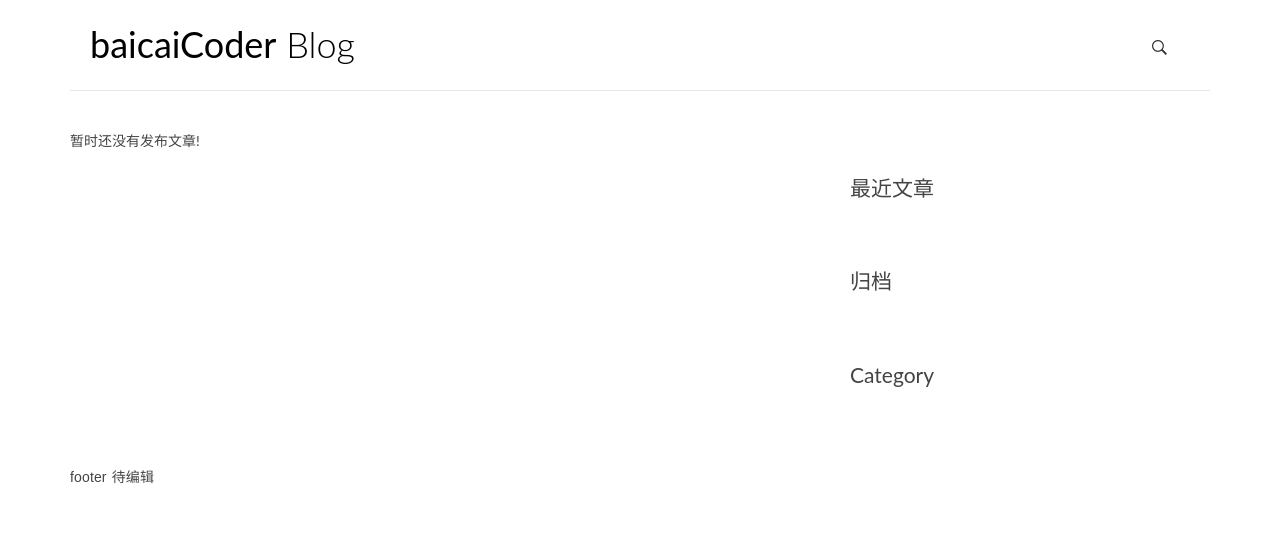
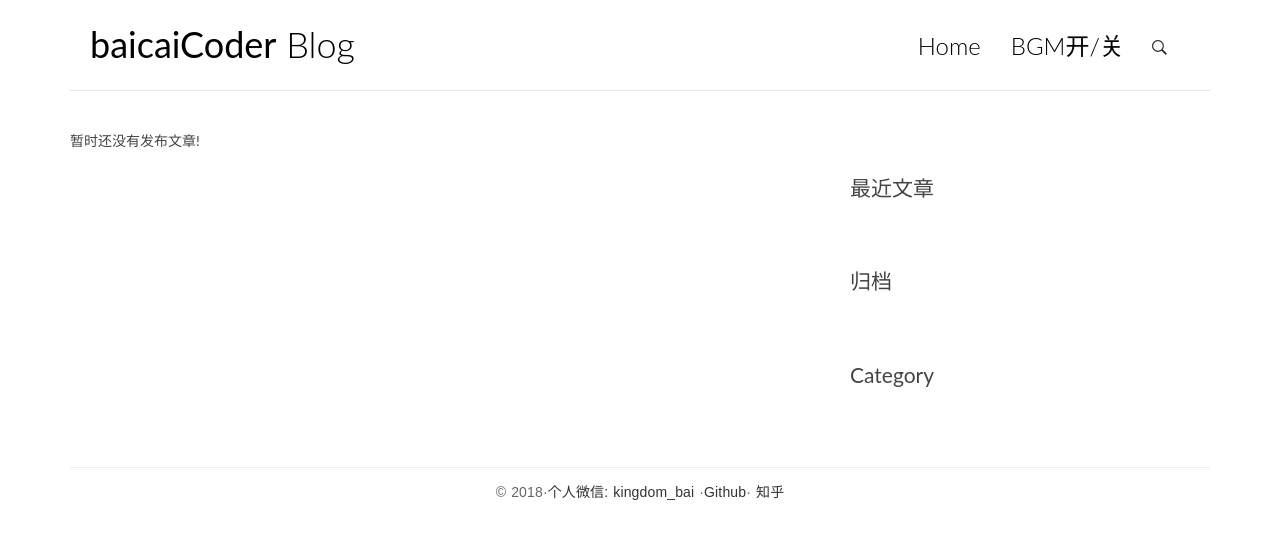
Before and after one commit to LittleBai0606/a_week_challenge, a Django app: page / in a window 1280 px wide. Shown: the top 539 px of the page. Run offline with Django 3.2, Linux system fonts and the light colour scheme; data that the repository does not hold is empty; some libraries are stand-ins or nearby versions.

```diff
--- a/blog/models.py
+++ b/blog/models.py
@@ -44,3 +44,6 @@ class Post(models.Model):
 
     def get_absolute_url(self):
         return reverse('blog:detail', kwargs={'blog_id': self.pk})
+
+    class Meta:
+        ordering = ['-created_time']
--- /dev/null
+++ b/blog/static/blog/js/ehco.js
@@ -0,0 +1,11 @@
+function playPause() {
+    var music = document.getElementById('music2')
+    var music_btn = document.getElementById('music_btn2')
+    if (music.paused){
+        music.play();
+    }
+    else {
+        music.pause();
+    }
+
+}
--- a/templates/blog/base.html
+++ b/templates/blog/base.html
@@ -24,11 +24,13 @@
     <script src="{% static 'blog/js/bootstrap.min.js' %}"></script>
     <script src="{% static 'blog/js/pace.min.js' %}"></script>
     <script src="{% static 'blog/js/modernizr.custom.js' %}"></script>
+    <script src="{% static 'blog/js/ehco.js' %}"></script>
 
 </head>
 
 <body>
     <div class="container">
+        <audio id="music2" src="{% static 'blog/media/bgm.mp3' %}" autoplay="autoplay" loop="loop">你的浏览器不支持audio标签.</audio>
         <header id="site-header">
             <div class="row">
                 <div class="col-md-4 col-sm-5 col-xs-8">
@@ -47,6 +49,12 @@
 
                         <div class="collapse navbar-collapse" id="bs-example-navbar-collapse-1">
                             <ul class="nav navbar-nav navbar-right">
+                                <li class="cl-effect-8">
+                                    <a href="/" date-hover="Home">Home</a>
+                                </li>
+                                <li class="cl-effect-8">
+                                    <a type="button" href="javascript:playPause();">BGM开/关</a>
+                                </li>
                             </ul>
                         </div>
                         <!-- /.navbar-collapse -->
@@ -77,6 +85,7 @@
                 <aside class="col-md-4">
                     <div class="widget widget-recent-posts">
                         <h3 class="widget-title">最近文章</h3>
+                        {% get_recent_posts as recent_post_list %}
                         <ul>
                             {% for post in recent_post_list %}
                                 <li>
@@ -116,7 +125,9 @@
         <div class="container">
             <div class="row">
                 <div class="col-md-12">
-                    <p>footer 待编辑</p>
+                    <p class="copyright">&copy; 2018·<a>个人微信: kingdom_bai </a>·<a href="https://github.com/LittleBai0606">Github</a>·
+                        <a href="https://www.zhihu.com/people/leilei-li-79/activities">知乎</a>
+                    </p>
                 </div>
             </div>
         </div>
@@ -136,7 +147,7 @@
     </div>
 
 
-
+<script src="{% static 'blog/js/script.js' %}"></script>
 </body>
 
 </html>
```
Also changed, not shown: requirements.txt (added, +170 -0 lines), blog/migrations/0004_auto_20180303_0010.py (added), blog/static/blog/pic/pause.gif (added), blog/static/blog/pic/play.gif (added), 1 other file.
